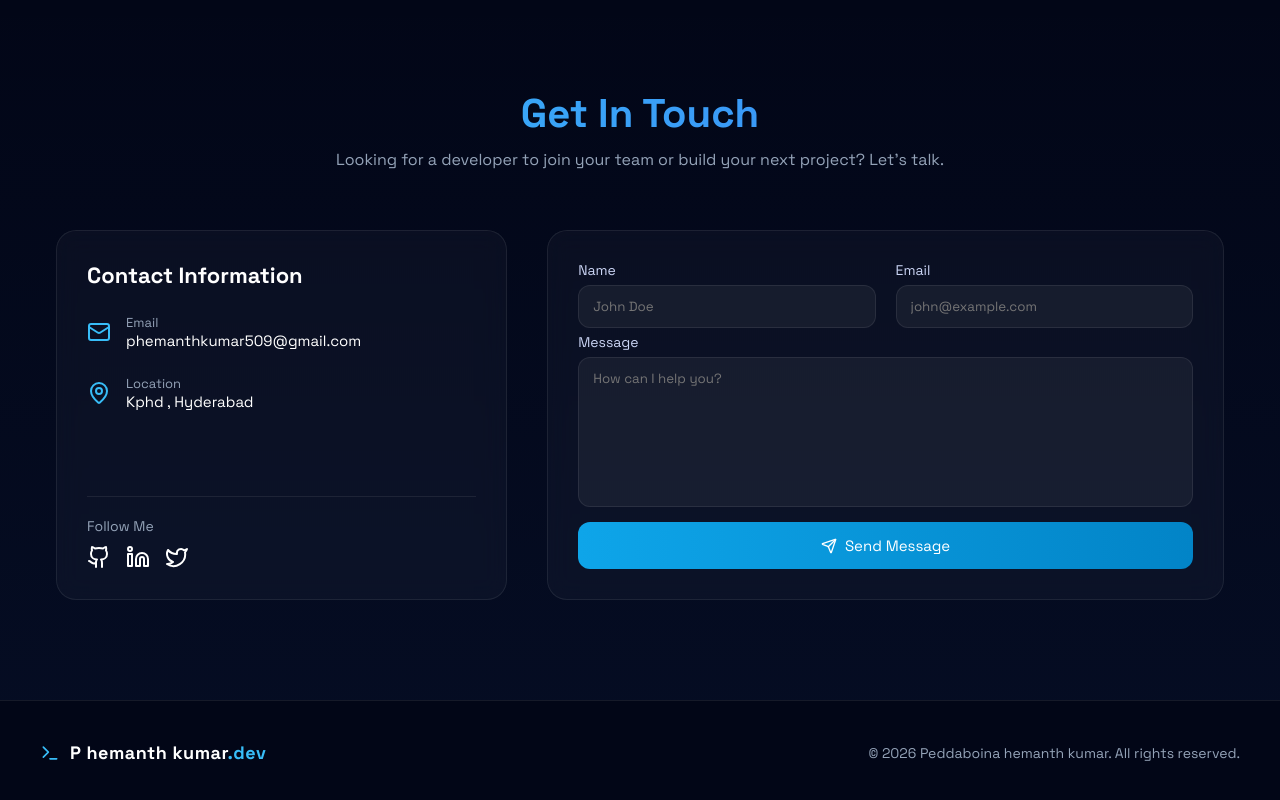
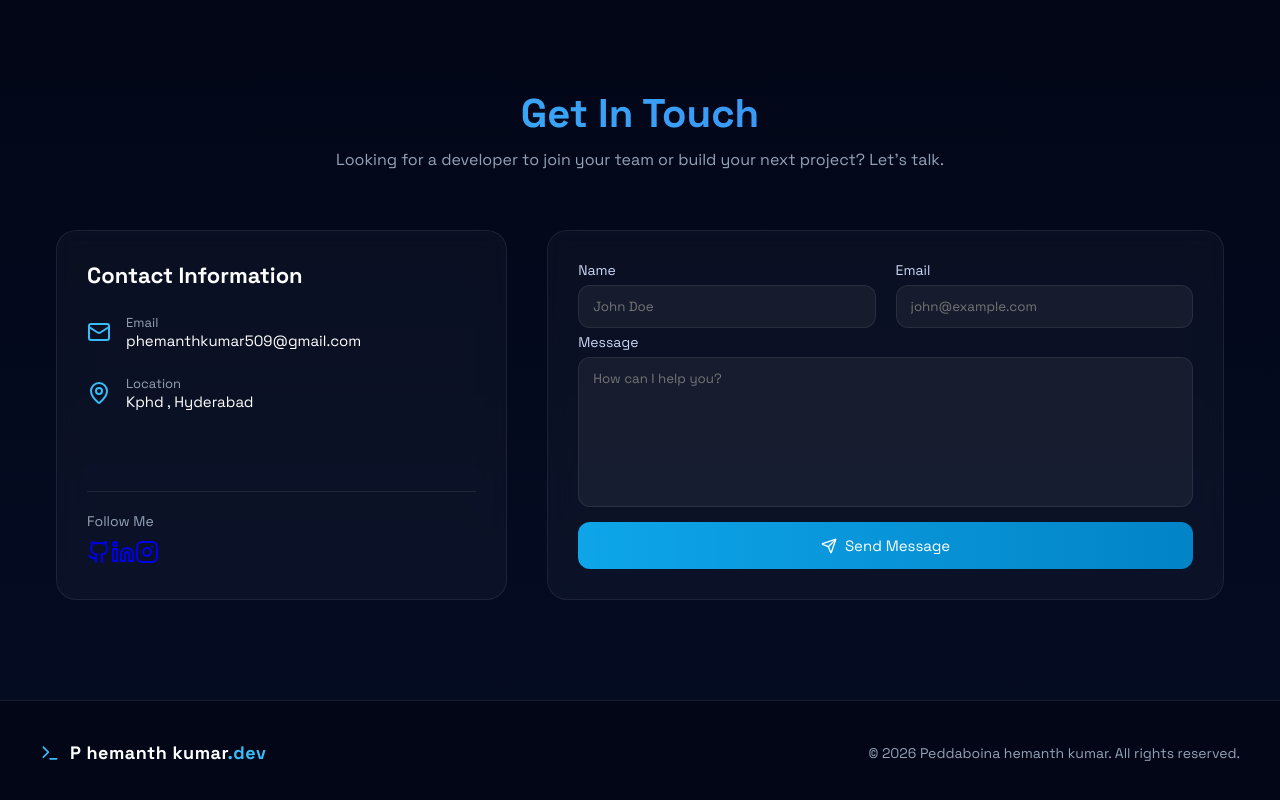
Before and after one commit to Hemanth509h/Portfolio, a React (Vite) app: page / in a window 1280 px wide. Shown: the part 5138-5938 px from the top of the page. Built offline with nearby package versions, Linux system fonts and the light colour scheme.

Commit message:
Update contact.jsx

```diff
--- a/src/components/section/contact.jsx
+++ b/src/components/section/contact.jsx
@@ -1,6 +1,6 @@
 import "./css/contact.css";
 import { useForm } from "react-hook-form";
-import { Mail, MapPin, Github, Linkedin, Twitter, Send } from "lucide-react";
+import { Mail, MapPin, Github, Linkedin, Instagram, Send } from "lucide-react";
 import { motion as Motion } from "framer-motion";
 import emailjs from "@emailjs/browser";
 import { useState } from "react";
@@ -111,11 +111,16 @@ export function ContactSection() {
 
             <div className="social">
               <p>Follow Me</p>
-              <div className="social-icons">
-                <Github />
-                <Linkedin />
-                <Twitter />
-              </div>
+              <a href="https://github.com/Hemanth509h" target="_blank" rel="noopener noreferrer">
+      <Github />
+    </a>
+
+    <a href="https://www.linkedin.com/in/peddaboinahemanthkumar/" target="_blank" rel="noopener noreferrer">
+      <Linkedin />
+    </a>
+                <a href="https://www.instagram.com/hemanth_kumar_509/" target="_blank" rel="noopener noreferrer">
+      <Instagram />
+    </a>
             </div>
           </Motion.div>
 
```
